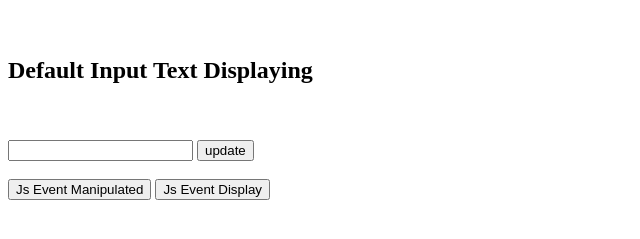
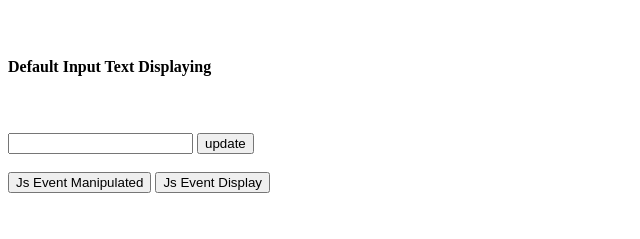
Before and after one commit to rubel2323/M-200026, a plain HTML site: page event-summary.html in a window 1280 px wide. Both pictures are taken after a click on the button "update". Shown: the part 61-300 px from the top of the page, without its empty margins (0-640 px from the left). Drawn offline with Linux system fonts and the light colour scheme.

Commit message:
message displayed

```diff
--- a/event-summary.html
+++ b/event-summary.html
@@ -9,9 +9,11 @@
     <h1>This is event based onClick js</h1>
     <br />
     <h2 id="input-text">Default Input Text Displaying</h2>
+    <h4 id="input-text-show">Default Input Text Displaying</h4>
     <br />
     <br />
-    <input type="text" /> <button id="update-btn">update</button>
+    <input type="text" id="input-field" />
+    <button id="update-btn" ">update</button>
     <br />
     <br />
     <button id="btn-manipulate" onclick="Display()">
@@ -20,5 +22,22 @@
     <button id="btn-display" onclick="show()">Js Event Display</button>
 
     <script src="event-summary.js"></script>
+
+    <script>
+
+
+    //   document.getElementById("update-btn").addEventListener('click',function(){
+    //     const inputField=document.getElementById('input-field');
+    //     const inputText=inputField.value;
+
+    //     const h2tag =document.getElementById('input-text-show');
+    //     h2tag.innerText=inputText;
+    //     inputField.value='';
+    //   });
+
+
+
+
+    </script>
   </body>
 </html>
--- a/event-summary.js
+++ b/event-summary.js
@@ -8,3 +8,13 @@ function show() {
   document.getElementById("input-text").innerText =
     "Input Text is Showing anonymously";
 }
+
+const btn = document.getElementById("update-btn");
+btn.addEventListener("click", function () {
+  const input = document.getElementById("input-field");
+  const inputTextDisplay = input.value;
+
+  const h2tag = document.getElementById("input-text");
+  h2tag.innerText = inputTextDisplay;
+  input.value = "";
+});
```
